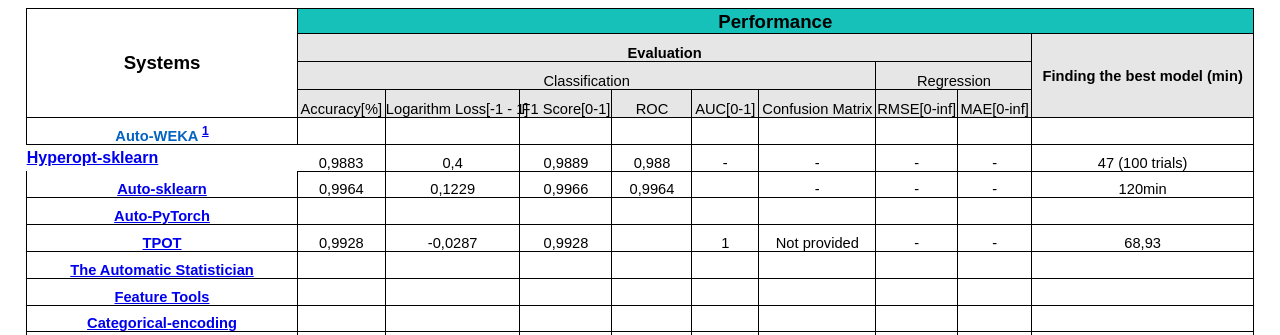
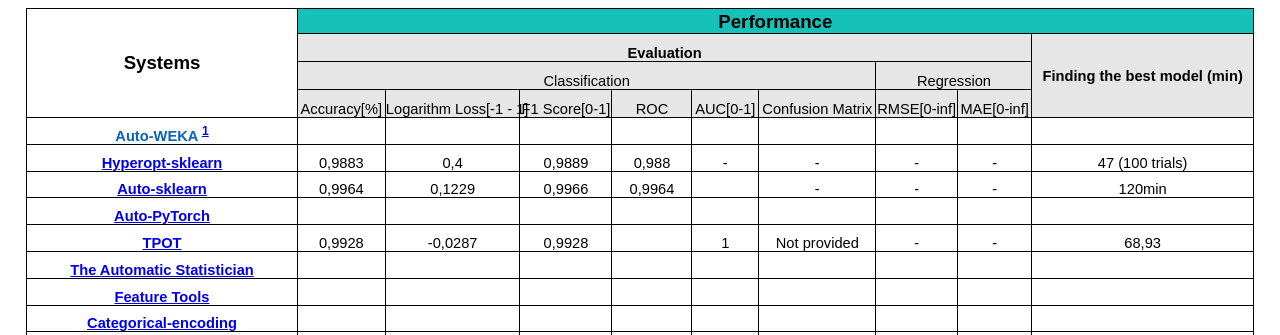
Before and after one commit to jonathankrauss/AutoML-Benchmark, a Jekyll site: the page include/table_1.html, which Jekyll copies as it is, in a window 1280 px wide. Shown: the top 335 px of the page. Built offline with Jekyll 4.4.1, drawn with Linux system fonts in a browser that asks for light colours.

Commit message:
Update table_1.html

```diff
--- a/include/table_1.html
+++ b/include/table_1.html
@@ -666,8 +666,7 @@
   <td class=xl733473 style='border-left:none'>&nbsp;</td>
  </tr>
  <tr height=26 style='mso-height-source:userset;height:20.1pt'>
-  <td height=26 class=
-      width=270 style='height:20.1pt;border-top:none;
+  <td height=26 class= xl723473 width=270 style='height:20.1pt;border-top:none;
   width:203pt'><a href="http://hyperopt.github.io/hyperopt-sklearn/"><span
   style='font-weight:700;font-family:"Frutiger 45 Light", sans-serif;
   mso-font-charset:0'>Hyperopt-sklearn</span></a></td>
```
